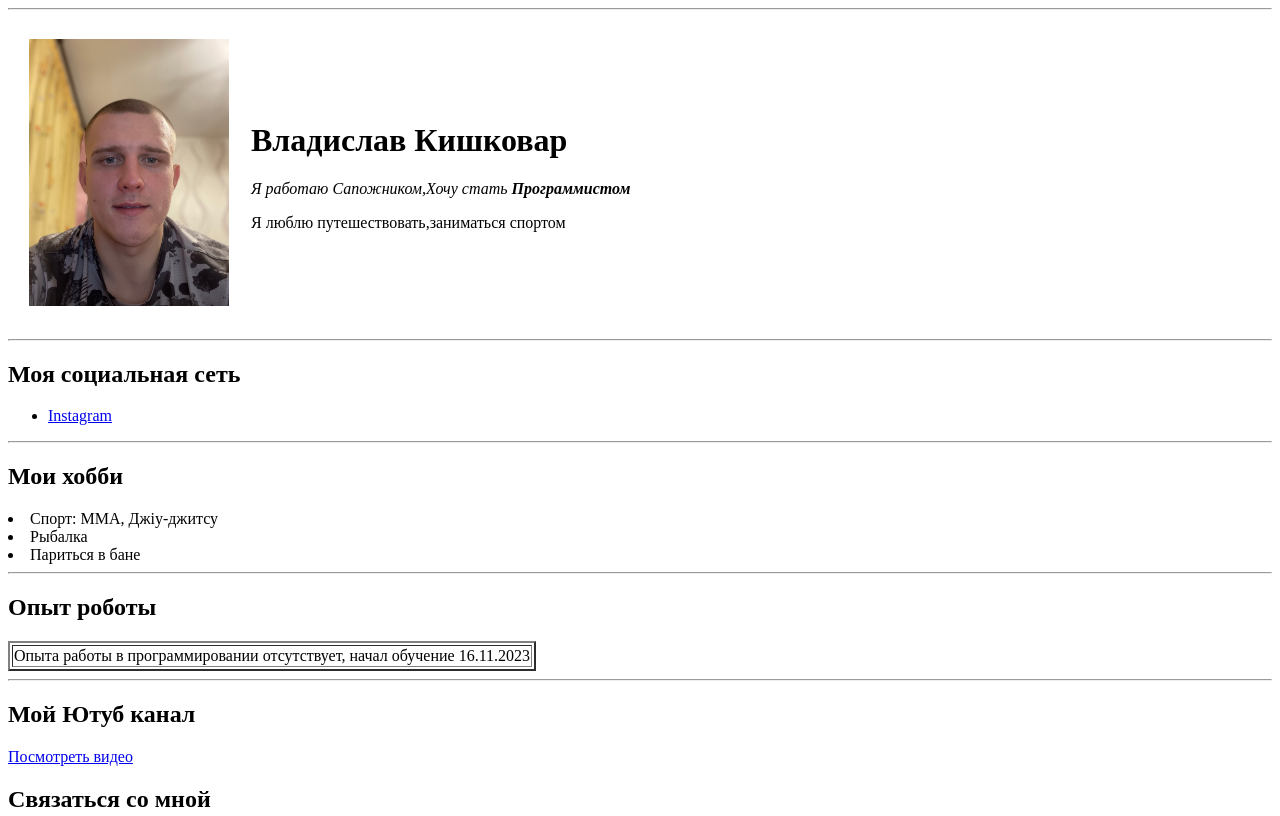
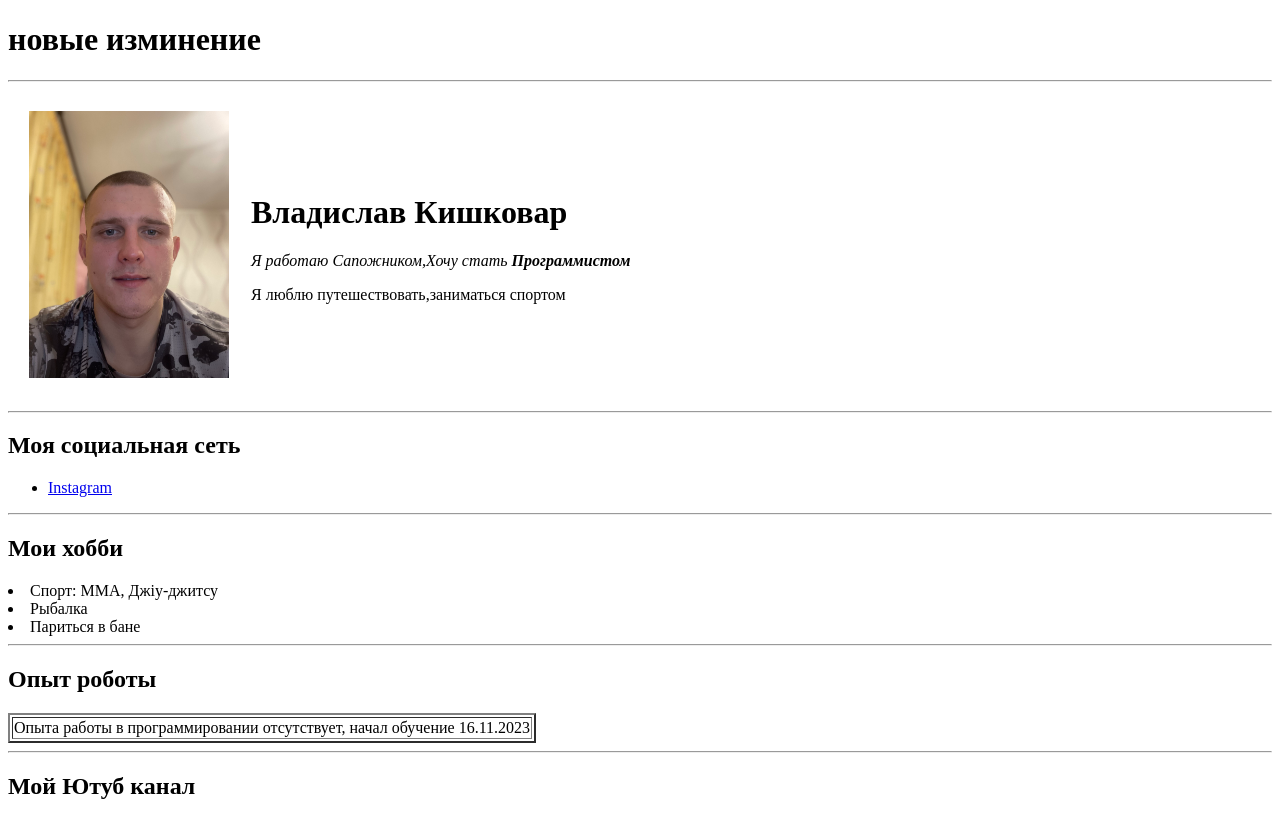
Before and after one commit to VladKishkovar/cv, a plain HTML site: page index.html in a window 1280 px wide. Shown: the top 816 px of the page. Drawn offline with Linux system fonts and the light colour scheme.

Commit message:
новые изминение

```diff
--- a/index.html
+++ b/index.html
@@ -6,6 +6,7 @@
     <title>Vlad </title>
 </head>
 <body>
+    <h1> новые изминение</h1>
     <table cellspacing="20">
         <tr>
             <td><img src="avatar.jpeg" width="200"/></td>
```
